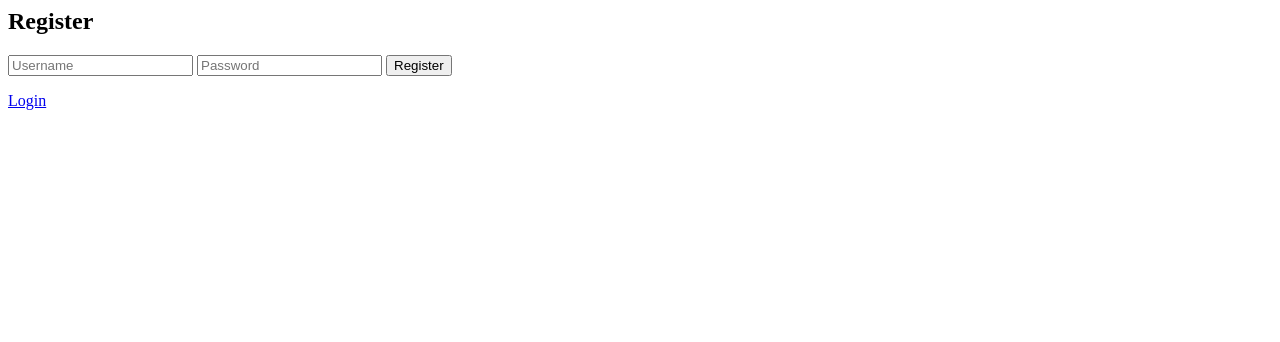
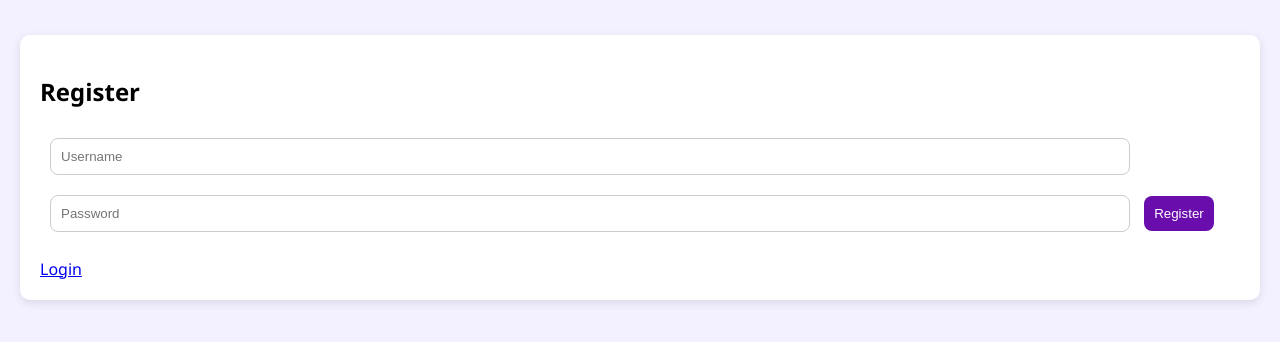
Before and after one commit to Saran1423/Complaint-Management-System, a Flask app: page /register in a window 1280 px wide. Shown: the top 342 px of the page. Run offline with Flask 3, Linux system fonts and the light colour scheme.

Commit message:
Update register.html

```diff
--- a/templates/register.html
+++ b/templates/register.html
@@ -1,7 +1,16 @@
+<link rel="stylesheet" href="/static/style.css">
+
+<div class="container">
+<div class="card">
 <h2>Register</h2>
+
 <form method="POST">
 <input name="username" placeholder="Username" required>
-<input name="password" type="password" placeholder="Password" required>
-<button type="submit">Register</button>
+<input type="password" name="password" placeholder="Password" required>
+<button>Register</button>
 </form>
+
 <a href="/">Login</a>
+
+</div>
+</div>
```
